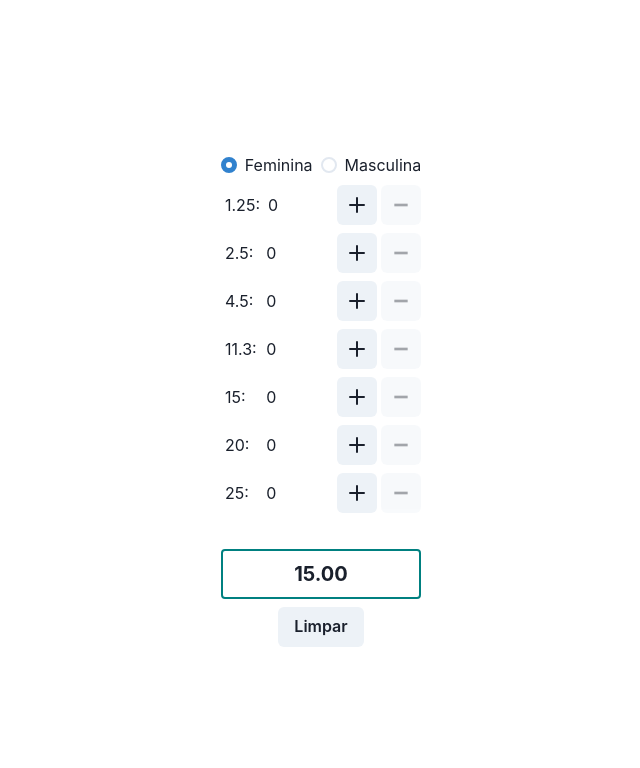
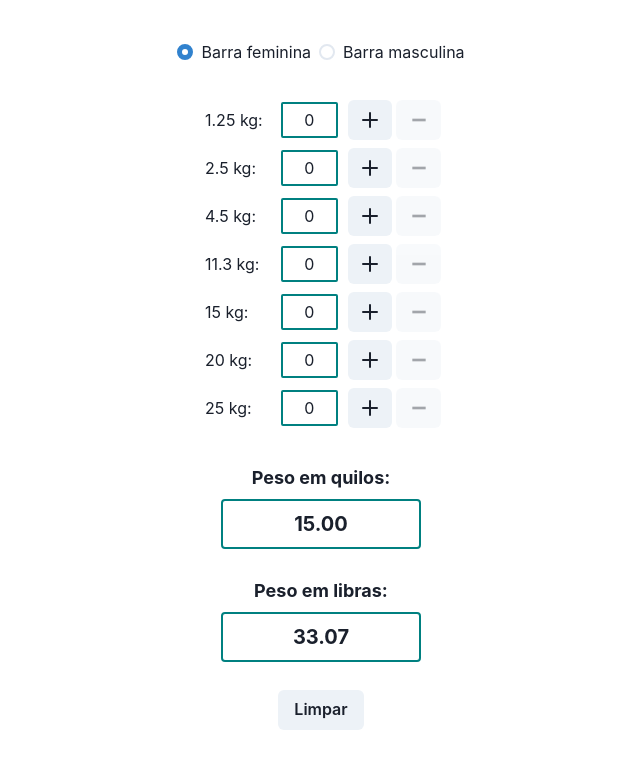
Before and after one commit to tiagobonacina/helper, a Next.js app: page / in a window 1280 px wide. Shown: the top 768 px of the page, without its empty margins (319-959 px from the left). Built offline with nearby package versions, Linux system fonts and the light colour scheme.

Commit message:
feat: style improvements

```diff
--- a/components/barbell-gender/index.tsx
+++ b/components/barbell-gender/index.tsx
@@ -1,4 +1,4 @@
-import { RadioGroup, Stack, Radio } from '@chakra-ui/react';
+import { RadioGroup, Stack, Radio, Text } from '@chakra-ui/react';
 
 interface BarbellGenderProps {
   setGender: React.Dispatch<React.SetStateAction<string>>;
@@ -9,8 +9,8 @@ const BarbellGender: React.FC<BarbellGenderProps> = ({ setGender, gender }) => {
   return (
     <RadioGroup onChange={setGender} value={gender}>
       <Stack direction="row">
-        <Radio value="female">Feminina</Radio>
-        <Radio value="male">Masculina</Radio>
+        <Radio value="female">Barra feminina</Radio>
+        <Radio value="male">Barra masculina</Radio>
       </Stack>
     </RadioGroup>
   );
--- a/components/barbell-list/index.tsx
+++ b/components/barbell-list/index.tsx
@@ -13,11 +13,18 @@ const BarbellList: FC<BarbellListProps> = ({ barbells, onHandleClick }) => {
       {Object.entries(barbells)
         .sort(([a], [b]) => Number(a) - Number(b))
         .map(([key, value]) => (
-          <Flex key={key} w={200} align="center">
-            <Text p={1} flex={1}>
-              {key}:
+          <Flex key={key} w={240} align="center">
+            <Text p={1} w={20}>
+              {key} kg:
             </Text>
-            <Box p={1} flex={2}>
+            <Box
+              p={1}
+              flex={1}
+              border="2px solid teal"
+              mr={2.5}
+              textAlign="center"
+              borderRadius={2}
+            >
               {value}
             </Box>
             <IconButton
--- a/pages/index.tsx
+++ b/pages/index.tsx
@@ -1,8 +1,8 @@
 import BarbellGender from '@/components/barbell-gender';
 import BarbellList from '@/components/barbell-list';
-import { Center, VStack, Box, Button, HStack } from '@chakra-ui/react';
-import Head from 'next/head'
-import { useCallback, useEffect, useState } from 'react'
+import { Center, VStack, Box, Button, HStack, Text } from '@chakra-ui/react';
+import Head from 'next/head';
+import { useCallback, useEffect, useState } from 'react';
 
 const barbellListKg: { [key: string]: number } = {
   '1.25': 0,
@@ -11,7 +11,7 @@ const barbellListKg: { [key: string]: number } = {
   '11.3': 0,
   '15': 0,
   '20': 0,
-  '25': 0
+  '25': 0,
 };
 
 const barbellGender: { [key: string]: number } = {
@@ -21,6 +21,7 @@ const barbellGender: { [key: string]: number } = {
 
 export default function Home() {
   const [total, setTotal] = useState(0);
+  const [totalLb, setTotalLb] = useState(0);
   const [gender, setGender] = useState('female');
   const [barbells, setBarbells] = useState(barbellListKg);
 
@@ -39,6 +40,7 @@ export default function Home() {
     }, defaultKg);
 
     setTotal(sum);
+    setTotalLb(sum * 2.20462)
   }, [barbells, gender]);
 
   const clearTotal = () => {
@@ -58,11 +60,12 @@ export default function Home() {
         <link rel="icon" href="/favicon.ico" />
       </Head>
       <main>
-      <Center h="100vh">
-      <VStack>
+        <VStack mt={10}>
           <BarbellGender gender={gender} setGender={setGender} />
+          <Box h={5} />
           <BarbellList barbells={barbells} onHandleClick={onHandleClick} />
           <Box h={5} />
+          <Text fontWeight="bold" fontSize={18}>Peso em quilos:</Text>
           <Box
             w={200}
             justifyContent="center"
@@ -75,13 +78,26 @@ export default function Home() {
           >
             <Center fontWeight="bold">{total.toFixed(2)}</Center>
           </Box>
+          <Box h={3} />
+          <Text fontWeight="bold" fontSize={18}>Peso em libras:</Text>
+          <Box
+            w={200}
+            justifyContent="center"
+            flex={1}
+            fontSize="xl"
+            border="2px"
+            borderColor="teal"
+            borderRadius={4}
+            p={2}
+          >
+            <Center fontWeight="bold">{totalLb.toFixed(2)}</Center>
+          </Box>
 
           <HStack>
-          <Button onClick={clearTotal}>Limpar</Button>
+            <Button mt={5} onClick={clearTotal}>Limpar</Button>
           </HStack>
         </VStack>
-    </Center>
       </main>
     </>
-  )
+  );
 }
```
Lines whose indentation alone changed are shown as unchanged.
